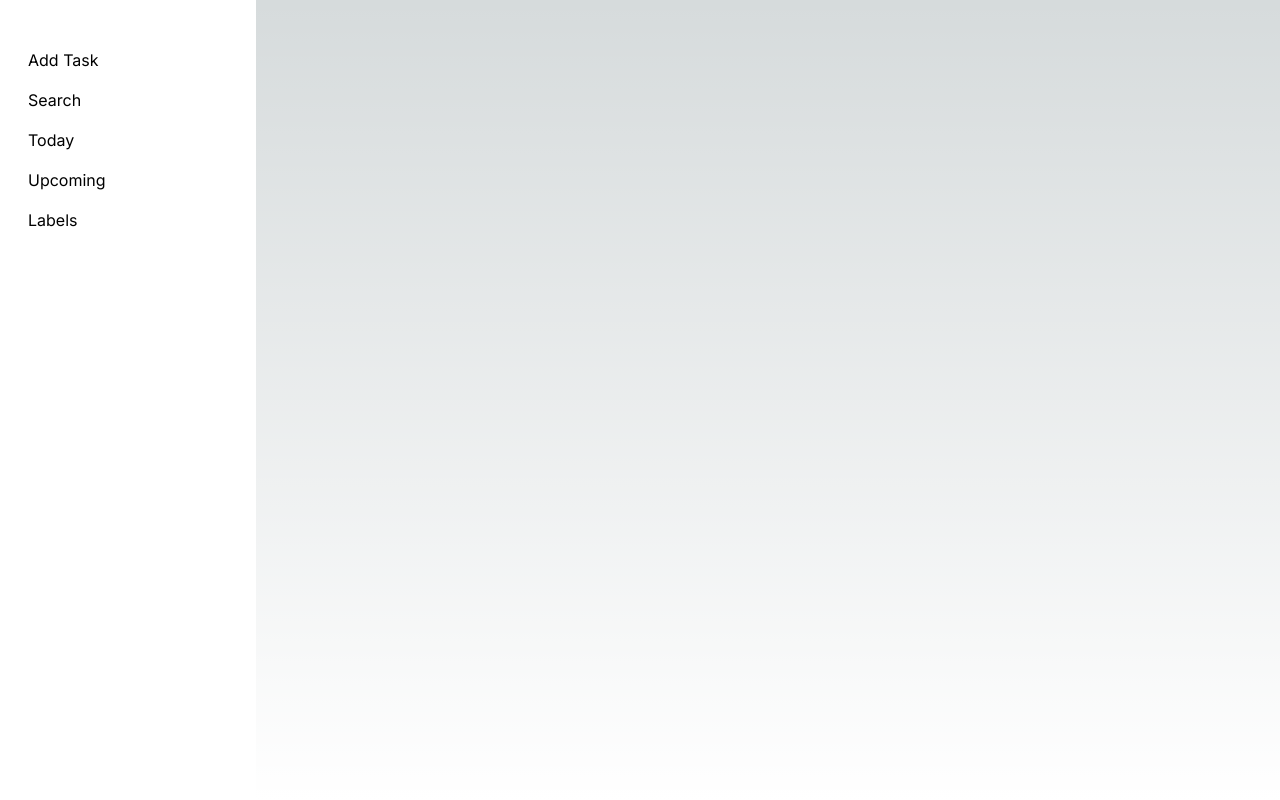
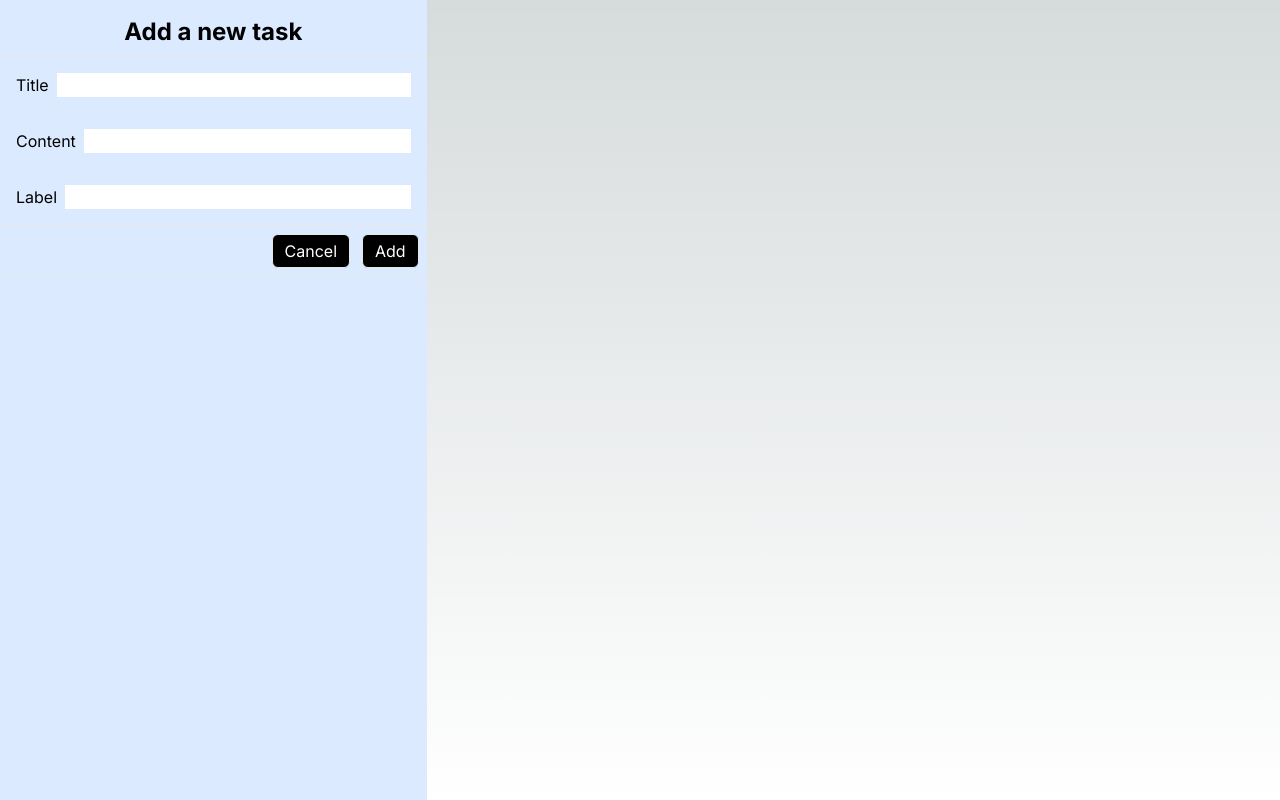
Before and after one commit to mohdasifabid/todo-app-cna, a Next.js app: page / in a window 1280 px wide. Built offline with nearby package versions, Linux system fonts and the light colour scheme.

Commit message:
Change  AddTask's component's structure

```diff
--- a/app/page.tsx
+++ b/app/page.tsx
@@ -1,10 +1,11 @@
 import Sidebar from "@/components/Sidebar";
+import AddTask from "@/components/addTask";
 import Image from "next/image";
 
 export default function Home() {
   return (
     <main className="flex min-h-screen flex-col justify-between">
-     <Sidebar />
+      <AddTask/>
     </main>
   );
 }
--- a/components/addTask.tsx
+++ b/components/addTask.tsx
@@ -1,8 +1,32 @@
-export default function AddTask () {
-    return (
-        <div className="w-1/4 bg-gray-100">
-            <p className="text-4xl">Task</p>
-
-        </div>
-    )
+export default function AddTask() {
+  return (
+    <div className="w-1/3 bg-blue-100 min-h-screen">
+      <h1 className="text-2xl pt-4 text-center font-bold pb-2">
+        Add a new task
+      </h1>
+      <hr />
+      <label className="flex justify-between p-4">
+        <span className="pr-2">Title</span>
+        <input className="w-full pl-2 focus:outline-none" />
+      </label>
+      <label className="flex justify-between p-4">
+        <span className="pr-2">Content</span>
+        <input className="w-full pl-2 focus:outline-none" />
+      </label>
+      <label className="flex justify-between p-4">
+        <span className="pr-2">Label</span>
+        <input className="w-full pl-2 focus:outline-none" />
+      </label>
+      <hr />
+      <div className="flex justify-end p-2 gap-3">
+        <button className="border pt-1 pl-3 pr-3 pb-1 bg-black text-white rounded-md">
+          Cancel
+        </button>
+        <button className="border pt-1 pl-3 pr-3 pb-1 bg-black text-white rounded-md">
+          Add
+        </button>
+      </div>
+      <hr />
+    </div>
+  );
 }
--- a/pages/hello.tsx
+++ /dev/null
@@ -1,3 +0,0 @@
-export default function Hello () {
-    return <div>Hello</div>
-}
```
